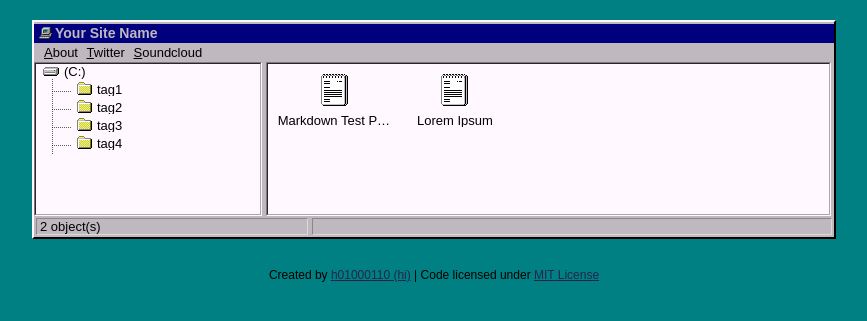
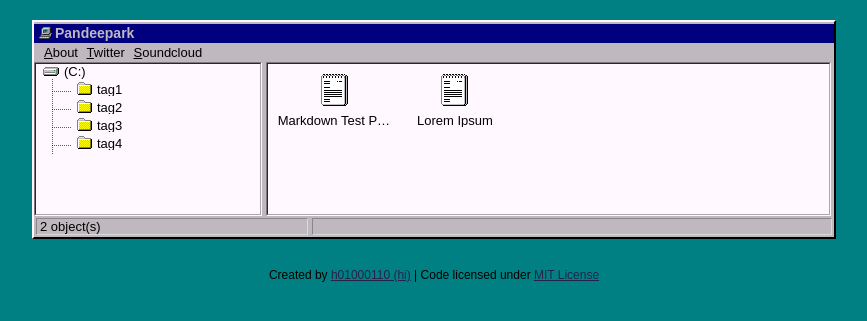
Before and after one commit to clapmania/clapmania.github.io, a Jekyll site: the page built from index.html, in a window 1280 px wide. Shown: the top 321 px of the page, without its empty margins (206-1073 px from the left). Built offline with Jekyll 4.4.1, drawn with Linux system fonts in a browser that asks for light colours.

Commit message:
Update _config.yml

```diff
--- a/_config.yml
+++ b/_config.yml
@@ -3,8 +3,8 @@
 baseurl: /project
 
 # variables
-name: Your Site Name
-description: Your description here
+name: Pandeepark
+description: Nothing here, nothing there
 google_verification: null
 
 
```
